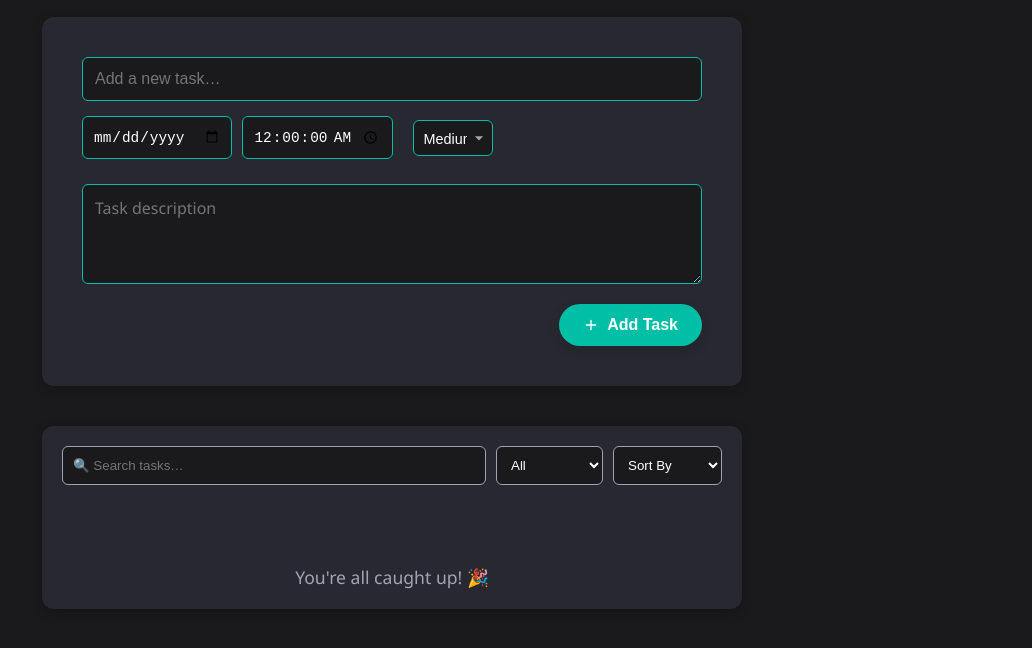
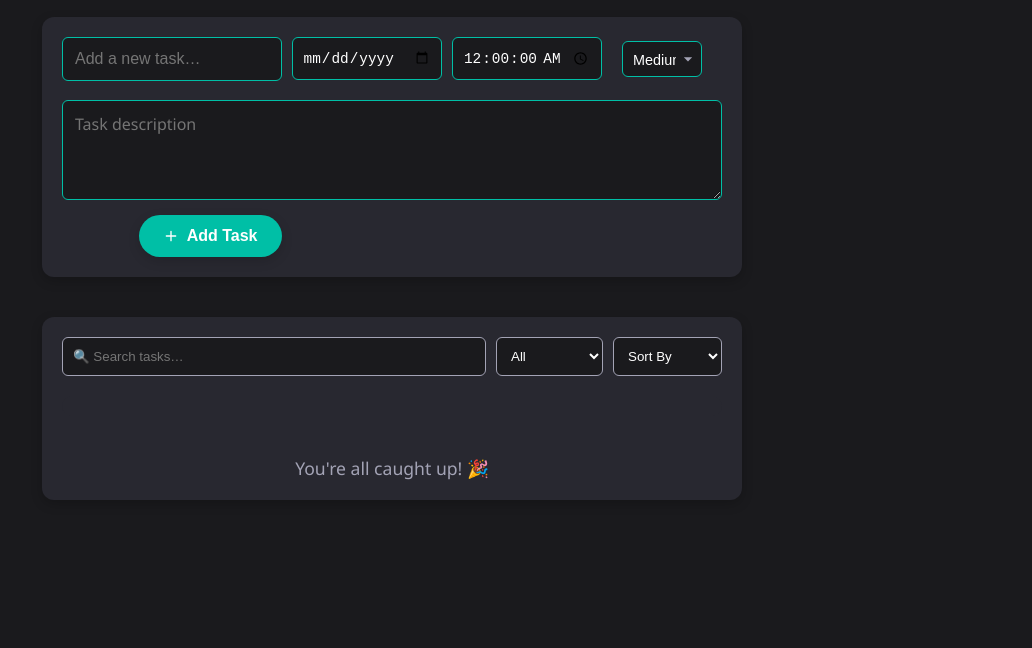
Before and after one commit to Smartyjoe/todo-app, a plain HTML site: page index.html in a window 1280 px wide. Shown: the part 78-726 px from the top of the page, without its empty margins (248-1280 px from the left). Drawn offline with Linux system fonts and the light colour scheme.

Commit message:
Update style.css

```diff
--- a/style.css
+++ b/style.css
@@ -51,7 +51,8 @@
 
   /* Form */
   .todo-form {
-    display: grid;
+    display: grid; grid-template-columns: 1fr auto auto auto; gap: 10px;
+}
     gap: 15px; /* Increased gap for better spacing */
     padding: 20px; /* Added padding to the form */
     border-radius: 8px; /* Optional: rounded corners for the form */
```
